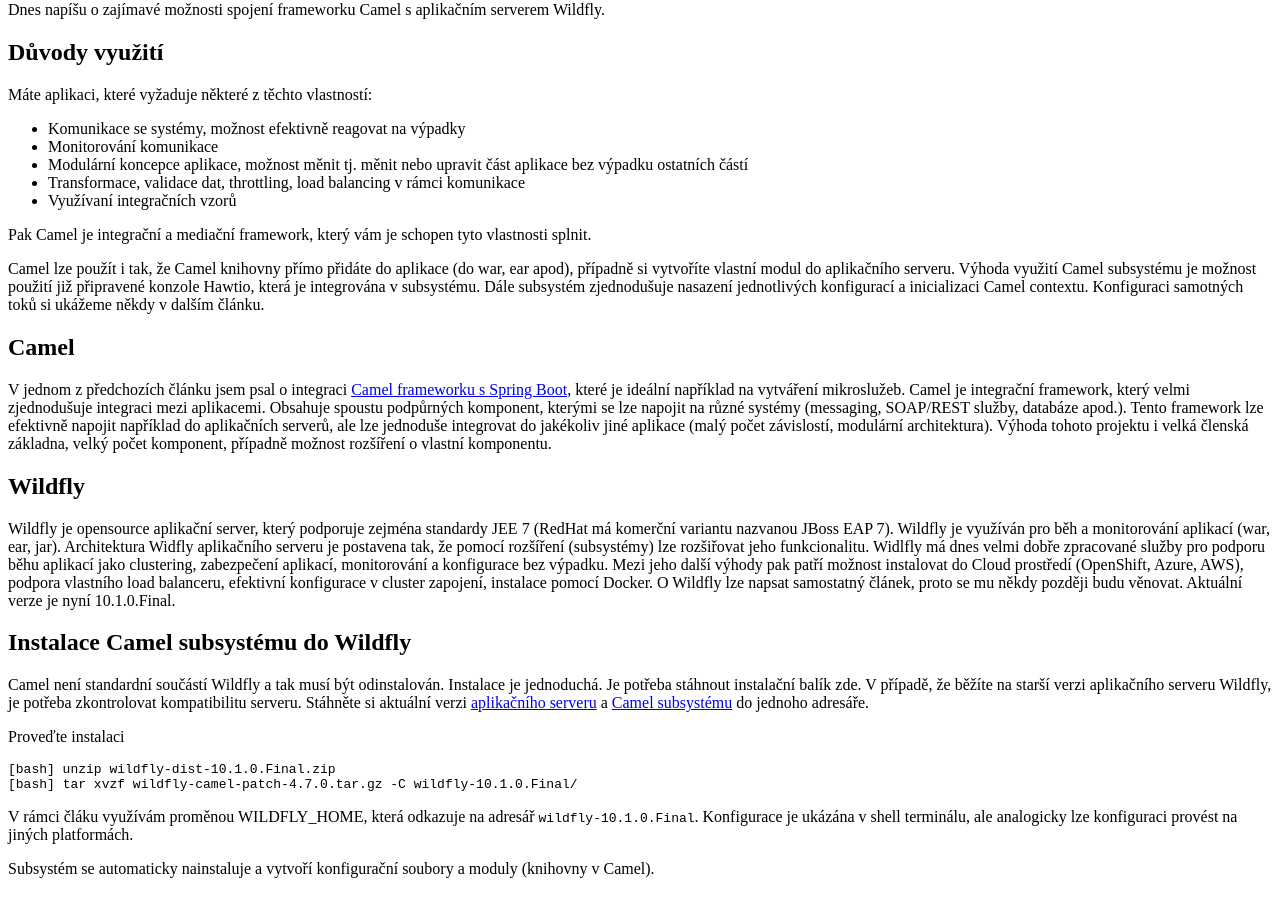
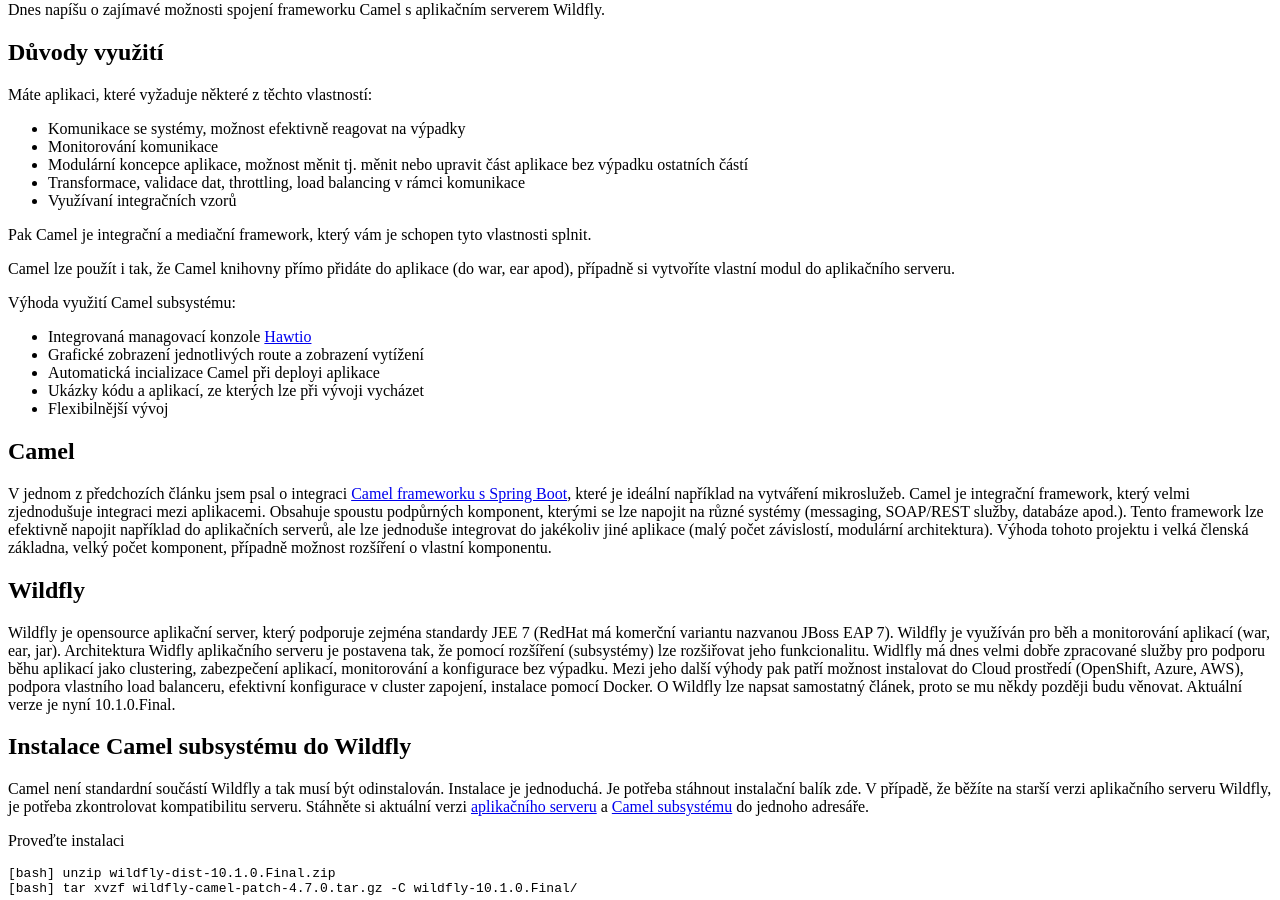
Before and after one commit to vladimirmezera/vladimirmezera.github.io, a Jekyll site: the page built from _posts/2017-06-25-Wifly-Camel-Subsystem.md, in a window 1280 px wide and 900 px high, scrolled down 392 px. Built offline with Jekyll 4.4.1, drawn with Linux system fonts in a browser that asks for light colours.

Commit message:
Add advantages of Camel subsystem

```diff
--- a/_posts/2017-06-25-Wifly-Camel-Subsystem.md
+++ b/_posts/2017-06-25-Wifly-Camel-Subsystem.md
@@ -24,7 +24,15 @@
 
 Pak Camel je integrační a mediační framework, který vám je schopen tyto vlastnosti splnit.
 
-Camel lze použít i tak, že Camel knihovny přímo přidáte do aplikace (do war, ear apod), případně si vytvoříte vlastní modul do aplikačního serveru. Výhoda využití Camel subsystému je možnost použití již připravené konzole Hawtio, která je integrována v subsystému. Dále subsystém zjednodušuje nasazení jednotlivých konfigurací a inicializaci Camel contextu. Konfiguraci samotných toků si ukážeme někdy v dalším článku.
+Camel lze použít i tak, že Camel knihovny přímo přidáte do aplikace (do war, ear apod), případně si vytvoříte vlastní modul do aplikačního serveru.
+
+Výhoda využití Camel subsystému:
+
+* Integrovaná managovací konzole [Hawtio](http://www.hawt.io)
+* Grafické zobrazení jednotlivých route a zobrazení vytížení
+* Automatická incializace Camel při deployi aplikace
+* Ukázky kódu a aplikací, ze kterých lze při vývoji vycházet
+* Flexibilnější vývoj
 
 Camel
 ----
```
